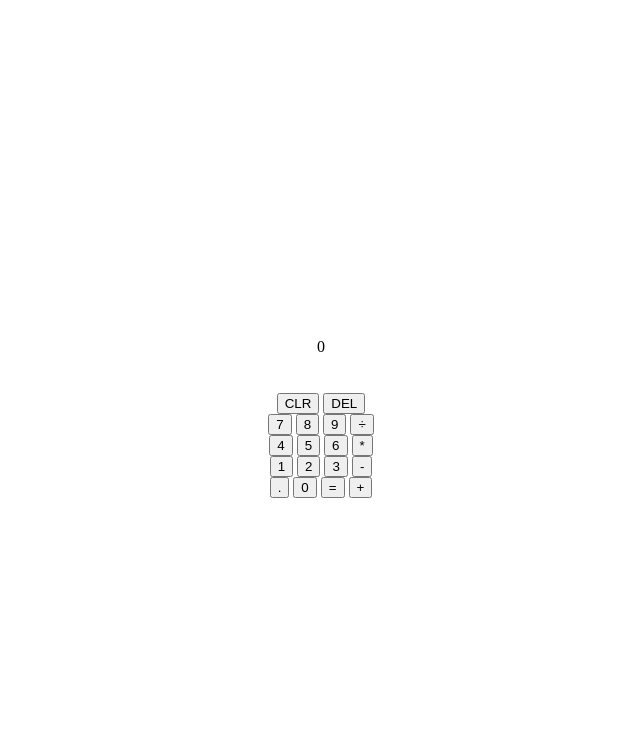
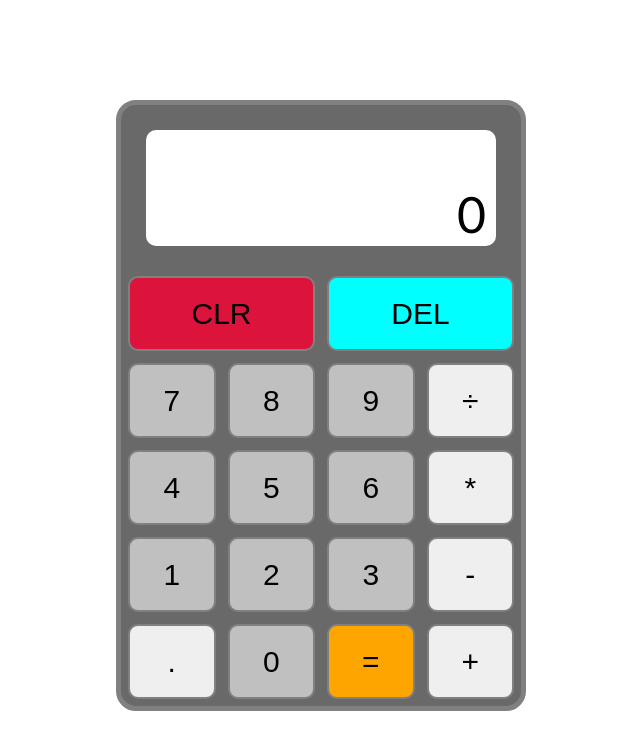
Before and after one commit to ontheloosewu/calculator-project, a plain HTML site: page index.html in a window 1280 px wide. Shown: the whole page, without its empty margins (319-959 px from the left). Drawn offline with Linux system fonts and the light colour scheme.

Commit message:
Stylized calculator, fixed overflow problem

```diff
--- a/index.html
+++ b/index.html
@@ -2,13 +2,15 @@
 <html>
     <head>
         <meta charset="UTF-8">
-        <title>Custom Calculator</title>
+        <title>"Flexible" Calculator</title>
         <link rel="stylesheet" href="myStyle.css">
     </head>
     <body>
         <div id="container">
-            <div id="outerDisplay"></div>
-            <div id="innerDisplay">0</div>
+            <div id="wholeDisplay">
+                <div id="outerDisplay"></div>
+                <div id="innerDisplay">0</div>
+            </div>
             <div class="row">
                 <button id="clear">CLR</button>
                 <button id="delete">DEL</button>
--- a/myScript.js
+++ b/myScript.js
@@ -77,9 +77,6 @@ function clearCalc(){
 
 numButtons.forEach((button) => {
     button.addEventListener('click', () => {
-        if(operateWith){
-
-        }
         currValue += button.textContent;
         innerDisplay.textContent = currValue;
     });
@@ -95,7 +92,9 @@ opButtons.forEach((button) => {
         computeCurrNums();
         if(!operateWith){
             outerDisplay.textContent = innerDisplay.textContent + button.textContent;
-            if(!currValue){
+            if(currValue){
+                storedValue = currValue;
+                currValue = '';
                 innerDisplay.textContent = '0';
             }
         }
--- a/myStyle.css
+++ b/myStyle.css
@@ -2,22 +2,92 @@ body {
     display: flex;
     justify-content: center;
     margin: 0;
+    font-family: 'Trebuchet MS', 'Avantgarde', sans-serif;
 }
 
 #container {
     display: flex;
     flex-direction: column;
     width: 400px;
-    height: 600px;
-    align-items: center;
-    justify-content: center;
+    min-height: 600px;
+    align-items: stretch;
     margin-top: 100px;
+    border: 5px solid gray;
+    border-radius: 20px;
+    background-color: dimgray;
+}
+
+#wholeDisplay {
+    flex: 1;
+    background-color: white;
+    margin: 25px 25px;
+    border-radius: 10px;
+}
+
+#outerDisplay, #innerDisplay {
+    flex: 1;
+    margin: 2px 10px 2px;
+    word-wrap: break-word;
 }
 
 #outerDisplay {
-    height: 35px;
+    text-align: left;
+    min-height: 50px;
+    font-size: 40px;
 }
 
 #innerDisplay {
-    height: 55px;
+    text-align: right;
+    font-size: 50px;
 }
+
+.row {
+    display: flex;
+    gap: 2px;
+    flex: 1;
+    margin: 0px 2px 2px;
+}
+
+button {
+    flex: 1;
+    min-height: 75px;
+    border: 2px solid gray;
+    border-radius: 10px;
+    font-size: 30px;
+    margin: 5px;
+    transition-duration: 0.2s;
+    cursor: pointer;
+}
+
+button:active {
+    transform: translateY(2px);
+}
+
+.number {
+    background-color: silver;
+    color: black;
+}
+
+.number:hover {
+    background-color: beige;
+}
+
+#equals {
+    background-color: orange;
+}
+
+#clear {
+    background-color: crimson;
+}
+
+#clear:hover {
+    background-color: tomato;
+}
+
+#delete {
+    background-color: aqua;
+}
+
+#delete:hover {
+    background-color: lightseagreen;
+}
```
